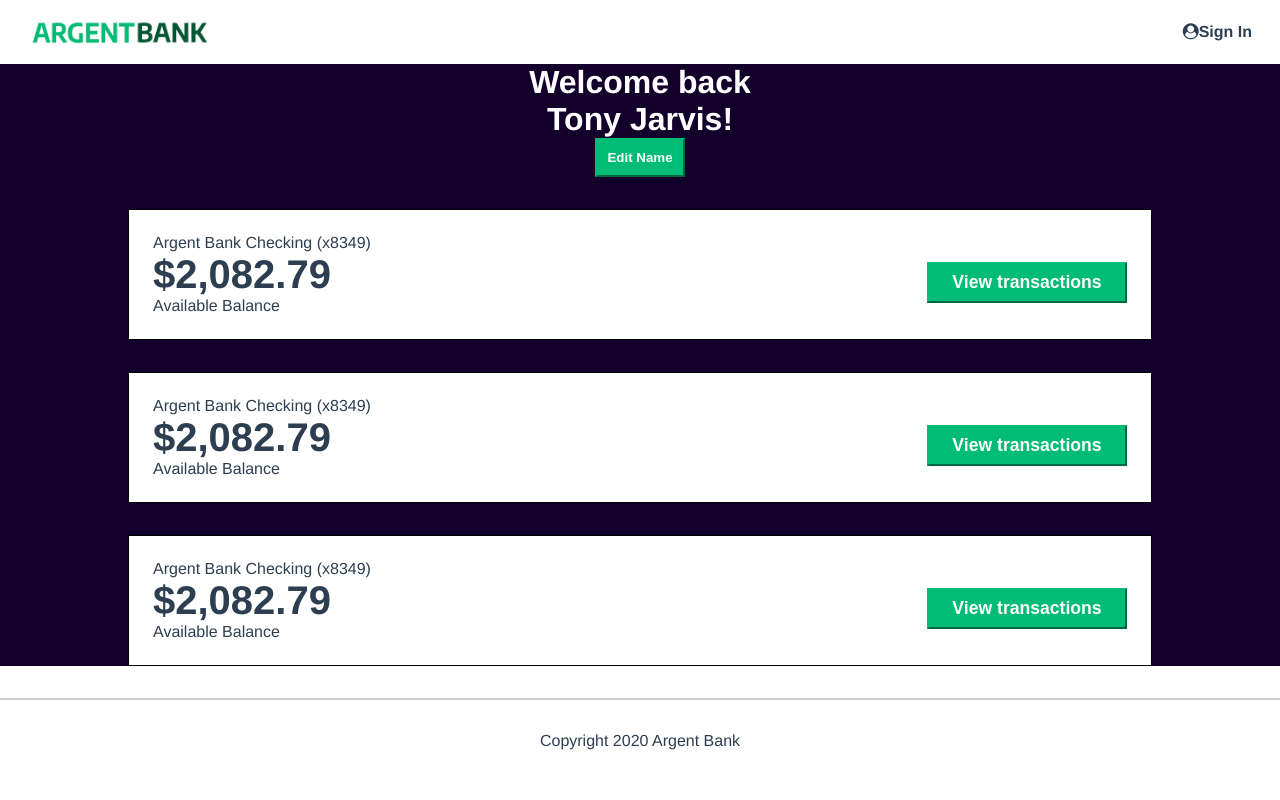
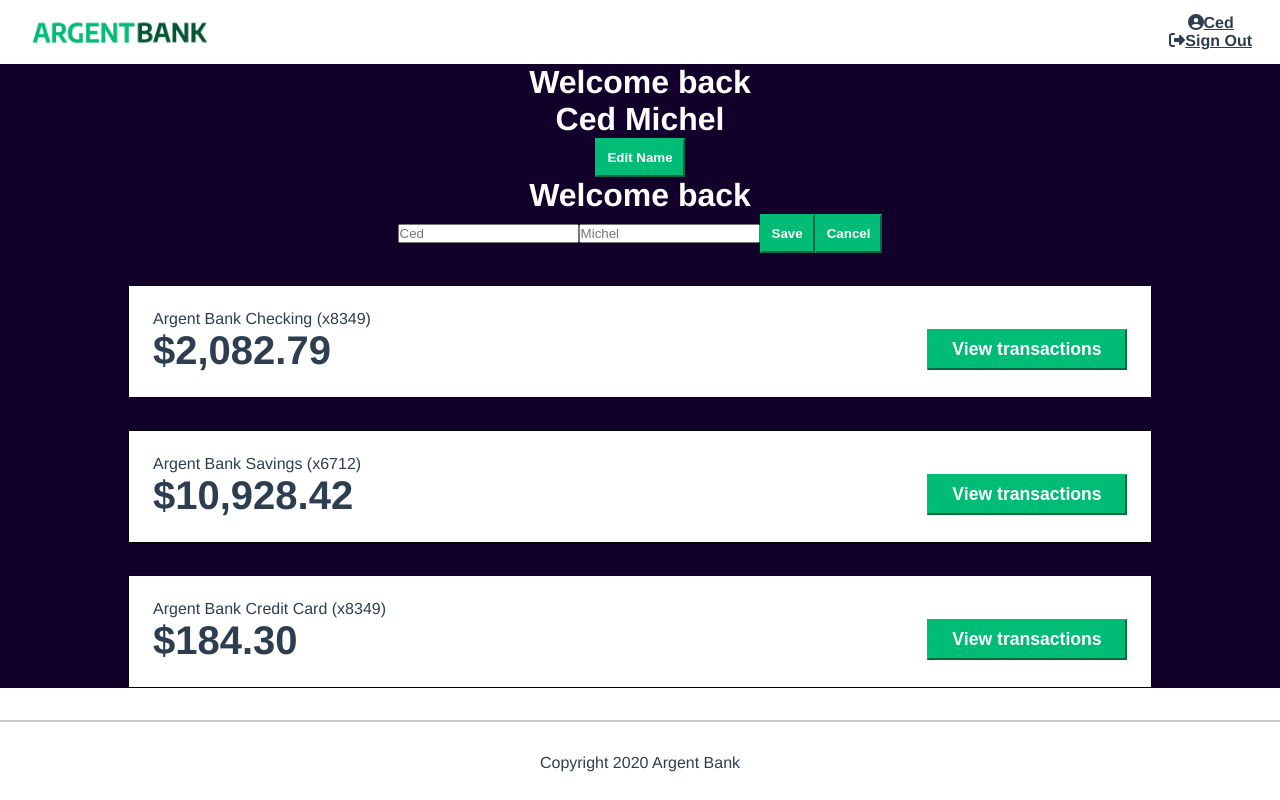
Before and after one commit to cmswa/CedricMICHEL_13_18092022, a React (Create React App) app: page /profile in a window 1280 px wide. Both pictures are taken after a click on the button "Edit Name". Built offline with nearby package versions, Linux system fonts and the light colour scheme.

Commit message:
maj intégration
button edit

```diff
--- a/package.json
+++ b/package.json
@@ -3,6 +3,9 @@
   "version": "0.1.0",
   "private": true,
   "dependencies": {
+    "@fortawesome/fontawesome-svg-core": "^6.2.0",
+    "@fortawesome/free-solid-svg-icons": "^6.2.0",
+    "@fortawesome/react-fontawesome": "^0.2.0",
     "@reduxjs/toolkit": "^1.8.5",
     "@testing-library/jest-dom": "^5.16.5",
     "@testing-library/react": "^13.4.0",
--- a/src/Components/Layout/Header.js
+++ b/src/Components/Layout/Header.js
@@ -1,8 +1,10 @@
 import React from 'react'
 import logo from '../../assets/icons/argentBankLogo.png'
-import { Link } from 'react-router-dom'
+import { Link, NavLink } from 'react-router-dom'
+import { FontAwesomeIcon } from "@fortawesome/react-fontawesome";
+import { faUserCircle, faRightFromBracket } from "@fortawesome/free-solid-svg-icons";
 
-export default function Header() {
+export default function Header({ firstNameUser }) {
     return (
         <>
             <nav className="main-nav">
@@ -15,10 +17,35 @@ export default function Header() {
                     <h1 className="sr-only">Argent Bank</h1>
                 </Link>
                 <div>
-                    <Link to='/login' className="main-nav-item">
+                    {/* <Link to='/login' className="main-nav-item">
                         <i className="fa fa-user-circle"></i>
                         Sign In
-                    </Link>
+                    </Link> */}
+                    {firstNameUser ? (
+                        <div className="main-nav-item">
+                            <NavLink to="/user">
+                                <div className="underline-text">
+                                    <FontAwesomeIcon icon={faUserCircle} />
+                                    {firstNameUser}
+                                </div>
+                            </NavLink>
+                            <NavLink to="/"
+                            //  onClick={() => dispatch(getToken(""))}
+                            >
+                                <div className="underline-text">
+                                    <FontAwesomeIcon icon={faRightFromBracket} />
+                                    Sign Out
+                                </div>
+                            </NavLink>
+                        </div>
+                    ) : (
+                        <NavLink to="/login">
+                            <div className="main-nav-item sign-in underline-text">
+                                <FontAwesomeIcon icon={faUserCircle} />
+                                Sign In
+                            </div>
+                        </NavLink>
+                    )}
                 </div>
             </nav>
         </>
--- a/src/Components/Transaction.js
+++ b/src/Components/Transaction.js
@@ -1,12 +1,12 @@
 import React from 'react'
 
-export default function Transaction() {
+export default function Transaction({ title, amount, amountDescription }) {
     return (
         <section className="account">
             <div className="account-content-wrapper">
-                <h3 className="account-title">Argent Bank Checking (x8349)</h3>
-                <p className="account-amount">$2,082.79</p>
-                <p className="account-amount-description">Available Balance</p>
+                <h3 className="account-title">{title}</h3>
+                <p className="account-amount">{amount}</p>
+                <p className="account-amount-description">{amountDescription}</p>
             </div>
             <div className="account-content-wrapper cta">
                 <button className="transaction-button">View transactions</button>
--- a/src/Components/UserHeader.js
+++ b/src/Components/UserHeader.js
@@ -1,10 +1,25 @@
 import React from 'react'
+import { useState } from 'react'
+import '../styles/Components/UserHeader.css'
 
-export default function UserHeader() {
+export default function UserHeader({ firstNameUser, lastNameUser }) {
+
+    const [edit, setEdit] = useState(false)
+
     return (
         <div className="header">
-            <h1>Welcome back<br />Tony Jarvis!</h1>
-            <button className="edit-button">Edit Name</button>
+            <h1>Welcome back<br />{firstNameUser} {lastNameUser}</h1>
+            <button className="edit-button" onClick={() => edit ? setEdit(false) : setEdit(true)}>Edit Name</button>
+            <div className={edit ? "edit-on" : "edit-off"}>
+                <h1>Welcome back</h1>
+                <div className="editNamesUser">
+                    <input type="text" placeholder={firstNameUser} />
+                    <input type="text" placeholder={lastNameUser} />
+                    <button className="edit-button" onClick={() => edit ? setEdit(false) : setEdit(true)}>Save</button>
+                    <button className="edit-button" onClick={() => edit ? setEdit(false) : setEdit(true)}>Cancel</button>
+
+                </div>
+            </div>
         </div>
     )
 }
--- a/src/pages/User.js
+++ b/src/pages/User.js
@@ -5,15 +5,19 @@ import Transaction from '../Components/Transaction'
 import UserHeader from '../Components/UserHeader'
 
 export default function User() {
+
+    const firstNameUser = "Ced";
+    const lastNameUser = "Michel";
+
     return (
         <>
-            <Header />
+            <Header firstNameUser={firstNameUser} />
             <main className="main bg-dark">
-                <UserHeader />
+                <UserHeader firstNameUser={firstNameUser} lastNameUser={lastNameUser} />
                 <h2 className="sr-only">Accounts</h2>
-                <Transaction />
-                <Transaction />
-                <Transaction />
+                <Transaction title="Argent Bank Checking (x8349)" amount="$2,082.79" amountDescroption="Available Balance"/>
+                <Transaction title="Argent Bank Savings (x6712)" amount="$10,928.42" amountDescroption="Available Balance"/>
+                <Transaction title="Argent Bank Credit Card (x8349)" amount="$184.30" amountDescroption="Current Balance"/>
             </main>
             <Footer />
         </>
--- /dev/null
+++ b/src/styles/Components/UserHeader.css
@@ -0,0 +1,3 @@
+.edit-off {
+    display: none;
+}
```
Also changed, not shown: 1 other file (tests, documents, lock files or other folders).
